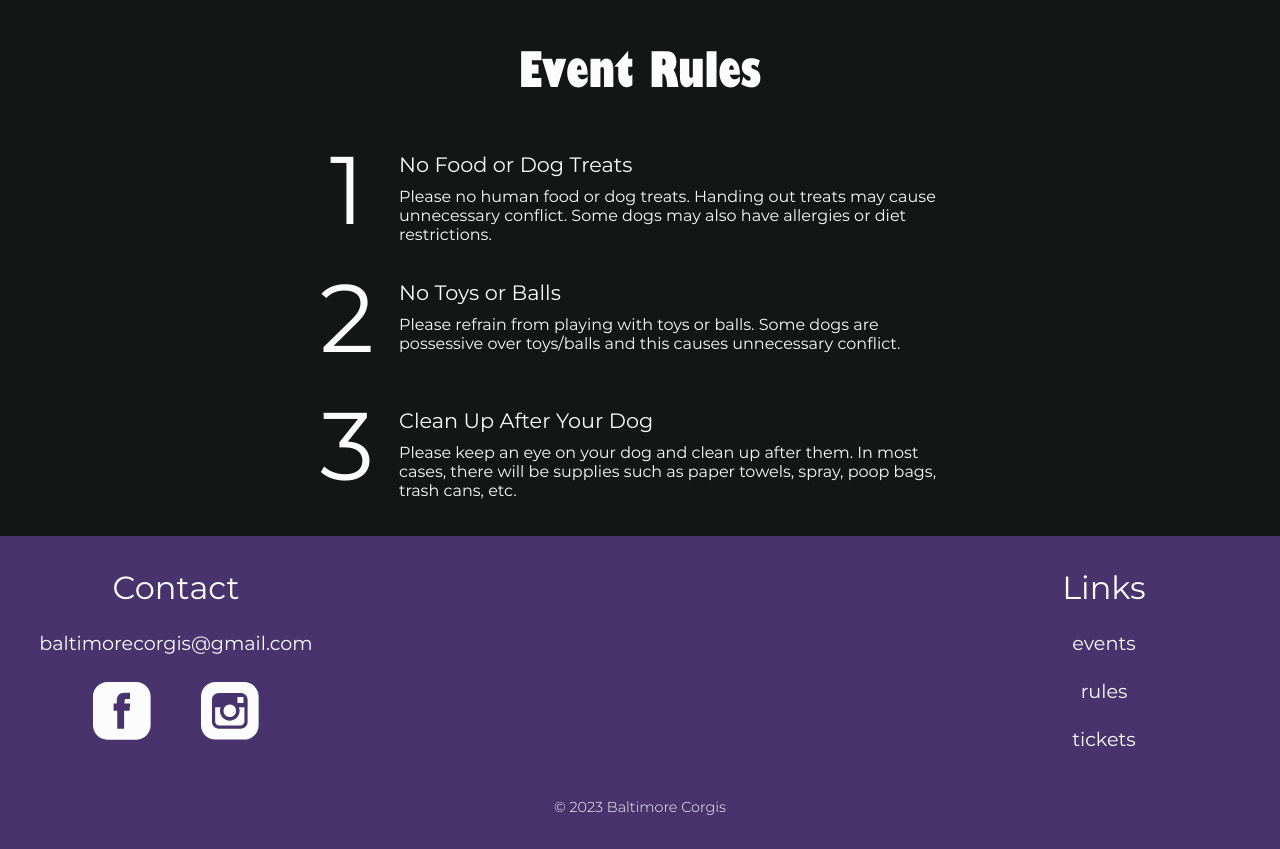
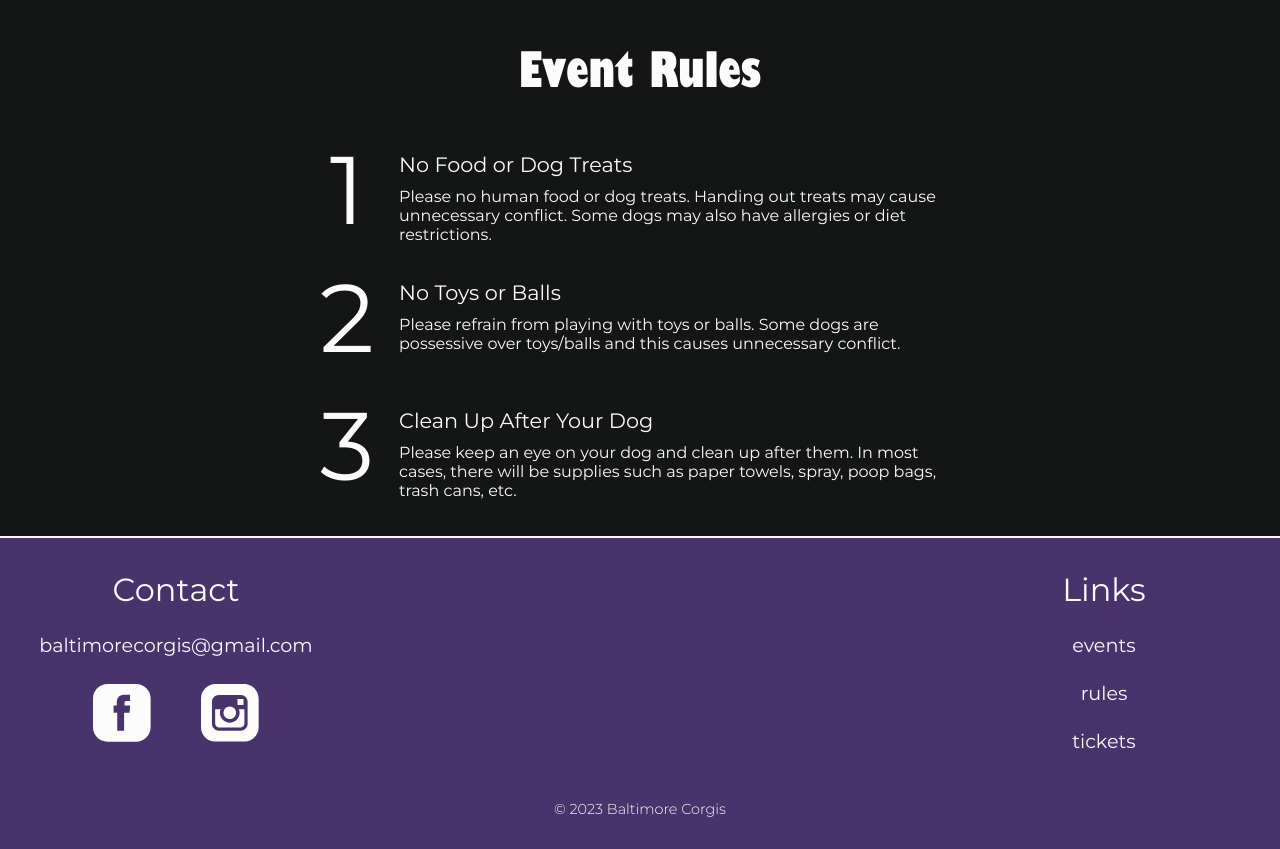
Before and after one commit to andentx/baltimorecorgis.com, a Gatsby site: page /rules in a window 1280 px wide. Shown: the part 1394-2243 px from the top of the page. Built offline with nearby package versions, Linux system fonts and the light colour scheme; Gatsby itself is replaced by a stand-in of ours.

Commit message:
Add top border to page footer

```diff
--- a/src/components/PageFooter.js
+++ b/src/components/PageFooter.js
@@ -8,6 +8,8 @@ const Footer = styled.footer`
   background-color: var(--page-footer-background-color);
   /* background-color: red; */
   color: var(--text-color);
+
+  border-top: 2px solid var(--off-white);
 
   width: 100%;
 
```
